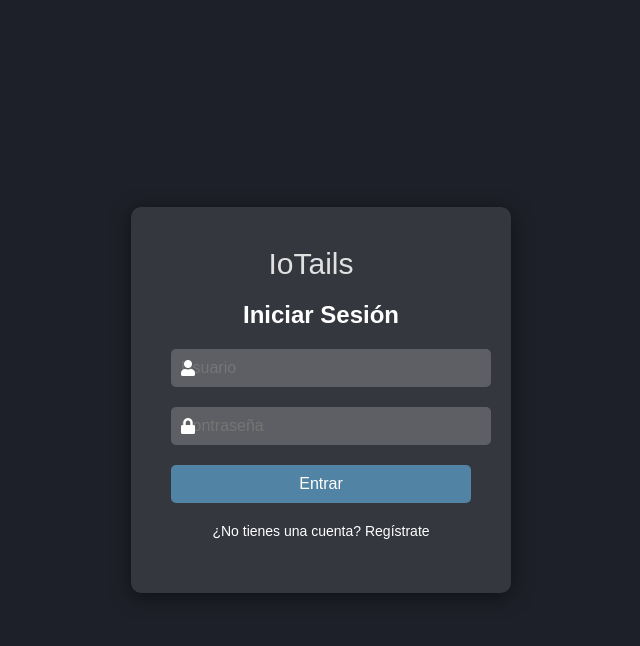
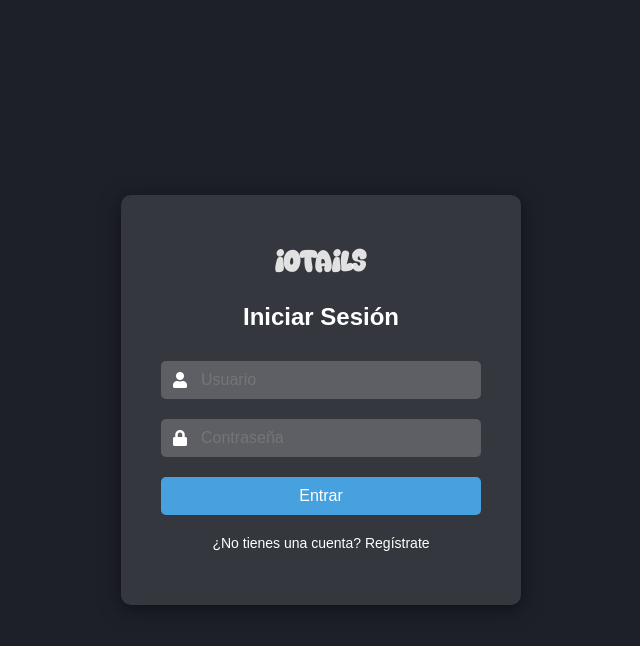
Before and after one commit to majodr13/IoTails, a Django app: page /login/ in a window 1280 px wide. Shown: the top 646 px of the page, without its empty margins (319-959 px from the left). Run offline with Django 5.2, Linux system fonts and the light colour scheme.

Commit message:
Login y register

```diff
--- a/integradora/mi_app/templates/login.html
+++ b/integradora/mi_app/templates/login.html
@@ -5,7 +5,15 @@
     <meta name="viewport" content="width=device-width, initial-scale=1.0">
     <title>Iniciar Sesión</title>
     <link rel="stylesheet" href="https://cdnjs.cloudflare.com/ajax/libs/font-awesome/5.15.4/css/all.min.css">
+
     <style>
+        @font-face {
+            font-family: 'BlackWild';
+            src: url('/static/fonts/Back%20Wild.woff') format('woff');
+            font-weight: normal;
+            font-style: normal;
+        }
+
         body {
             background-color: #1E2029;
             color: #ffffff;
@@ -22,46 +30,48 @@
             border-radius: 10px;
             padding: 40px;
             box-shadow: 0 4px 20px rgba(0, 0, 0, 0.5);
-            width: 300px;
+            width: 320px;
             text-align: center;
         }
 
         .logo {
-            margin-right: 20px;
             font-size: 30px;
             color: rgba(255, 255, 255, 0.85);
             font-family: 'BlackWild', sans-serif;
+            margin-bottom: 15px;
         }
 
         h2 {
-            margin-bottom: 20px;
+            margin-bottom: 30px;
         }
 
         .input-group {
             margin-bottom: 20px;
             position: relative;
+            display: flex;
+            align-items: center;
+        }
+
+        .input-group i {
+            position: absolute;
+            left: 12px;
+            color: #ffffff;
+            font-size: 16px;
         }
 
         .input-group input {
             width: 100%;
-            padding: 10px;
+            padding: 10px 10px 10px 40px; /* Se añade más padding a la izquierda */
             border: none;
             border-radius: 5px;
             background-color: rgba(255, 255, 255, 0.2);
             color: #ffffff;
             font-size: 16px;
-        }
-
-        .input-group i {
-            position: absolute;
-            left: 10px;
-            top: 50%;
-            transform: translateY(-50%);
-            color: #ffffff;
+            outline: none;
         }
 
         button {
-            background-color: #5183A4;
+            background-color:rgb(70, 161, 222);
             color: white;
             border: none;
             padding: 10px;
@@ -84,6 +94,7 @@
         .footer a {
             color: #ffffff;
             text-decoration: none;
+            cursor: pointer;
         }
 
         .footer a:hover {
@@ -93,9 +104,8 @@
 </head>
 <body>
     <div class="login-container">
-        <header>
-            <div class="logo">IoTails</div>
-        </header>
+        <div class="logo">IoTails</div>
+
         <h2>Iniciar Sesión</h2>
         <form action="{% url 'login' %}" method="post">
             {% csrf_token %}
```
Also changed, not shown: integradora/mi_app/templates/register.html (+35 -22 lines).
